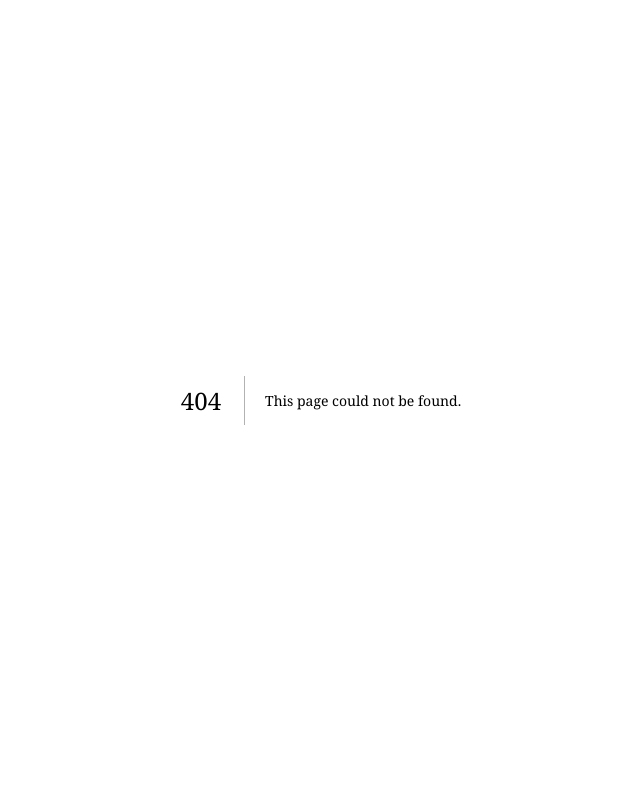
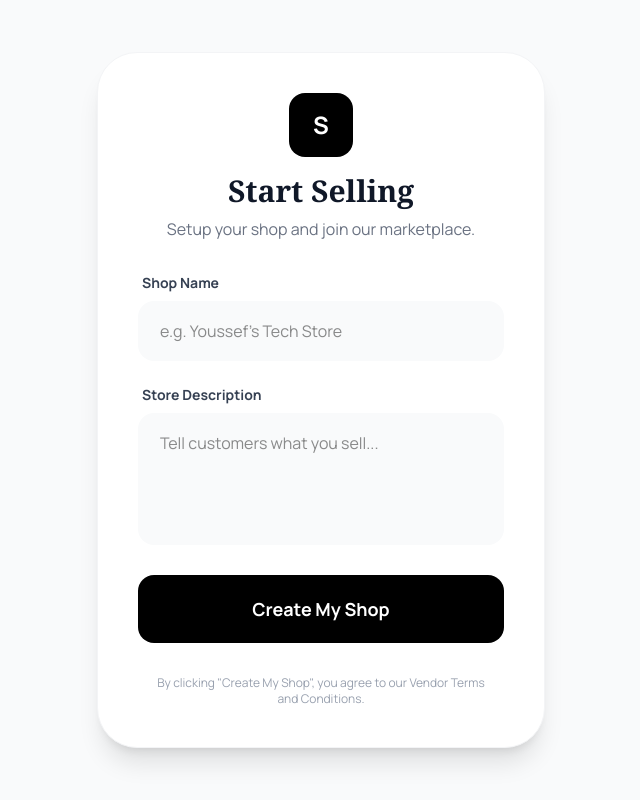
Before and after one commit to youssefemadsalem/Niche, a Next.js app: page /seller/register in a window 1280 px wide. Before the commit this address had no page. Shown: the whole page, without its empty margins (319-959 px from the left). Built offline with nearby package versions, Linux system fonts and the light colour scheme.

Commit message:
feat(seller):add seller reg

```diff
--- /dev/null
+++ b/src/app/api/seller/register/route.ts
@@ -0,0 +1,70 @@
+import { NextRequest, NextResponse } from "next/server";
+import { connectDB } from "@/lib/mongodb";
+import { auth } from "@/lib/auth"; // Utility from Dev 1
+import User from "@/models/User";
+
+/**
+ * POST - Upgrades a user to a Seller role and sets up their profile
+ */
+export async function POST(req: NextRequest) {
+  try {
+    const session = await auth();
+
+    // 1. Security Check: Must be logged in
+    if (!session || !session.user) {
+      return NextResponse.json(
+        { error: "Authentication required" },
+        { status: 401 },
+      );
+    }
+
+    const { shopName, description } = await req.json();
+
+    // 2. Validation
+    if (!shopName || !description) {
+      return NextResponse.json(
+        { error: "Shop name and description are required" },
+        { status: 400 },
+      );
+    }
+
+    await connectDB();
+
+    // 3. Update the User Document
+    // We change the role and add the seller-specific profile data
+    const updatedUser = await User.findByIdAndUpdate(
+      session.user.id,
+      {
+        $set: {
+          role: "seller",
+          "sellerProfile.shopName": shopName,
+          "sellerProfile.description": description,
+          "sellerProfile.isSetup": true,
+          "sellerProfile.joinedAt": new Date(),
+        },
+      },
+      { new: true },
+    );
+
+    if (!updatedUser) {
+      return NextResponse.json({ error: "User not found" }, { status: 404 });
+    }
+
+    return NextResponse.json(
+      {
+        message: "Congratulations! You are now a registered seller.",
+        user: {
+          name: updatedUser.name,
+          role: updatedUser.role,
+        },
+      },
+      { status: 200 },
+    );
+  } catch (error) {
+    console.error("Seller Registration Error:", error);
+    return NextResponse.json(
+      { error: "Failed to register seller profile" },
+      { status: 500 },
+    );
+  }
+}
--- /dev/null
+++ b/src/app/seller/register/page.tsx
@@ -0,0 +1,99 @@
+"use client";
+import { useState } from "react";
+import { useRouter } from "next/navigation";
+
+export default function SellerRegisterUI() {
+  const router = useRouter();
+  const [loading, setLoading] = useState(false);
+  const [formData, setFormData] = useState({
+    shopName: "",
+    description: "",
+  });
+
+  const handleSubmit = async (e: React.FormEvent) => {
+    e.preventDefault();
+    setLoading(true);
+
+    try {
+      const res = await fetch("/api/seller/register", {
+        method: "POST",
+        headers: { "Content-Type": "application/json" },
+        body: JSON.stringify(formData),
+      });
+
+      if (res.ok) {
+        router.push("/seller/dashboard");
+      } else {
+        alert("Registration failed. Please try again.");
+      }
+    } catch (error) {
+      console.error("Error:", error);
+    } finally {
+      setLoading(false);
+    }
+  };
+
+  return (
+    <div className="min-h-screen bg-gray-50 flex items-center justify-center p-4">
+      <div className="max-w-md w-full bg-white rounded-[2.5rem] shadow-xl p-10 border border-gray-100">
+        <div className="text-center mb-8">
+          <div className="bg-black text-white w-16 h-16 rounded-2xl flex items-center justify-center mx-auto mb-4 text-2xl font-bold">
+            S
+          </div>
+          <h1 className="text-3xl font-bold text-gray-900">Start Selling</h1>
+          <p className="text-gray-500 mt-2">
+            Setup your shop and join our marketplace.
+          </p>
+        </div>
+
+        <form onSubmit={handleSubmit} className="space-y-6">
+          {/* Shop Name Input */}
+          <div>
+            <label className="block text-sm font-bold text-gray-700 mb-2 ml-1">
+              Shop Name
+            </label>
+            <input
+              required
+              type="text"
+              placeholder="e.g. Youssef's Tech Store"
+              className="w-full px-5 py-4 bg-gray-50 border-2 border-transparent rounded-2xl focus:border-black focus:bg-white outline-none transition-all"
+              onChange={(e) =>
+                setFormData({ ...formData, shopName: e.target.value })
+              }
+            />
+          </div>
+
+          {/* Description Input */}
+          <div>
+            <label className="block text-sm font-bold text-gray-700 mb-2 ml-1">
+              Store Description
+            </label>
+            <textarea
+              required
+              rows={4}
+              placeholder="Tell customers what you sell..."
+              className="w-full px-5 py-4 bg-gray-50 border-2 border-transparent rounded-2xl focus:border-black focus:bg-white outline-none transition-all resize-none"
+              onChange={(e) =>
+                setFormData({ ...formData, description: e.target.value })
+              }
+            />
+          </div>
+
+          {/* Submit Button */}
+          <button
+            type="submit"
+            disabled={loading}
+            className="w-full bg-black text-white py-5 rounded-2xl font-bold text-lg hover:shadow-lg hover:scale-[0.99] active:scale-95 transition-all disabled:opacity-50"
+          >
+            {loading ? "Processing..." : "Create My Shop"}
+          </button>
+        </form>
+
+        <p className="text-center text-xs text-gray-400 mt-8 px-4">
+          By clicking "Create My Shop", you agree to our Vendor Terms and
+          Conditions.
+        </p>
+      </div>
+    </div>
+  );
+}
```
